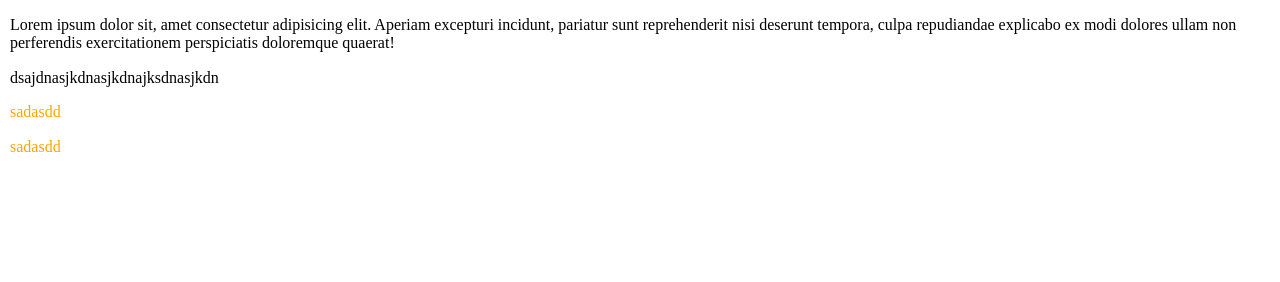
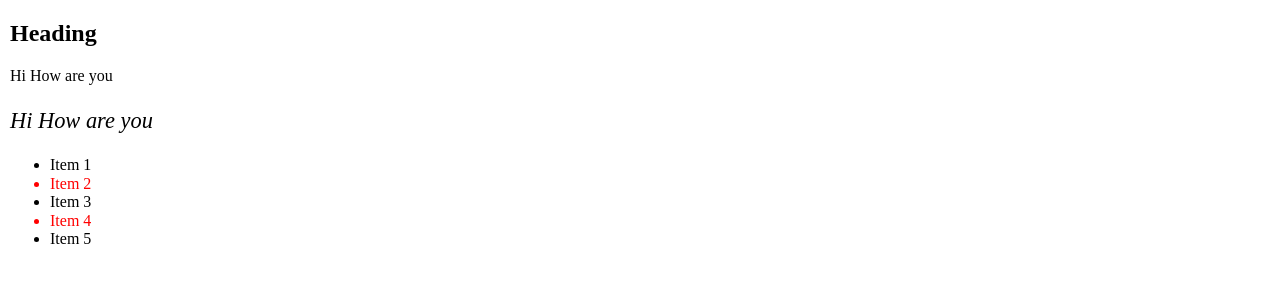
Before and after one commit to jkgdev8/codwithmosh-html-css, a website: page index.html in a window 1280 px wide. Drawn offline with Linux system fonts and the light colour scheme.

Commit message:
psuedoclasses

```diff
--- a/css/styles.css
+++ b/css/styles.css
@@ -2,17 +2,25 @@ body {
     margin: 10px;
 }
 
-h1 {
-    background-color: gray;
-    color: black;
+/* a psuedo-selector first child of the element */
+/* article :first-child {
+    font-size: 140%;
+    font-style: italic;
+} */
+
+/* a psuedo-selector first of type of the element */
+/* article p:first-of-type {
+    font-size: 140%;
+    font-style: italic;
+} */
+
+/* a psuedo-selector last child of the element */
+article :last-child {
+    font-size: 140%;
+    font-style: italic;
 }
 
-/* will only select the 'p' tags after the selected id */
-/* #products+p {
-    color: orange;
-} */
-
-
-#products~p {
-    color: orange;
+/* nth child psuedo selectoryou can pass an argument */
+ul li:nth-child(even) {
+    color: red;
 }
--- a/index.html
+++ b/index.html
@@ -11,33 +11,21 @@
     <title>CSS Work</title>
 </head>
 <body>
-    <!-- <header>
-        <h1>Hi</h1>
-    </header>
-    <main>
-            <article>Lorem ipsum, dolor sit amet consectetur adipisicing elit. Assumenda sunt, alias voluptatum repellat minima illum aperiam officia dolorem quos corporis! Voluptas iusto libero odio ad facere provident, vel expedita minus.</article>
-    </main>
-    <aside>
+    <article>
+        <h2>Heading</h2>
+        <p>Hi How are you</p>
+        <p>Hi How are you</p>
+    </article>
+    <ul>
+        <li>Item 1</li>
+        <li>Item 2</li>
+        <li>Item 3</li>
+        <li>Item 4</li>
+        <li>Item 5</li>
+    </ul>
 
-    </aside>
-    <footer>
-        <h2 class="abaloz">Abaloz Group LLC copyright!</h2>
-    </footer> -->
-    <!-- inline styles not usually used, as it makes code messier -->
- <section id="products">
-     <p>
-         Lorem ipsum dolor sit, amet consectetur adipisicing elit. Aperiam excepturi incidunt, pariatur sunt
-         reprehenderit nisi deserunt tempora, culpa repudiandae explicabo ex modi dolores
-         ullam non perferendis exercitationem perspiciatis doloremque quaerat!
-     </p>
-     <article>
-         <p>dsajdnasjkdnasjkdnajksdnasjkdn</p>
-     </article>
 
- </section>
- <p>sadasdd</p>
- <p>sadasdd</p>
-    <script src="./script.js"></script>
 
+ <script src="./script.js"></script>
 </body>
 </html>
```
